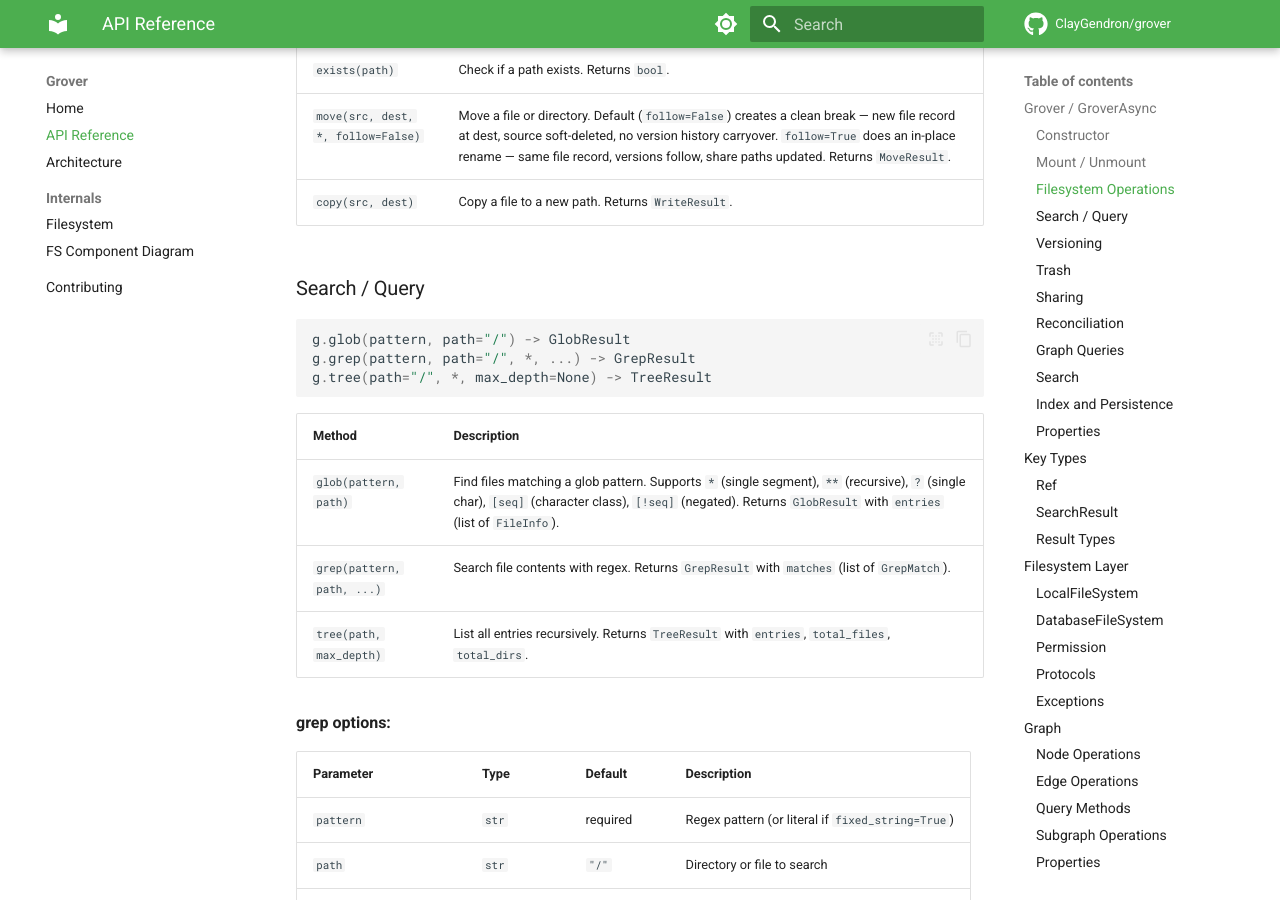
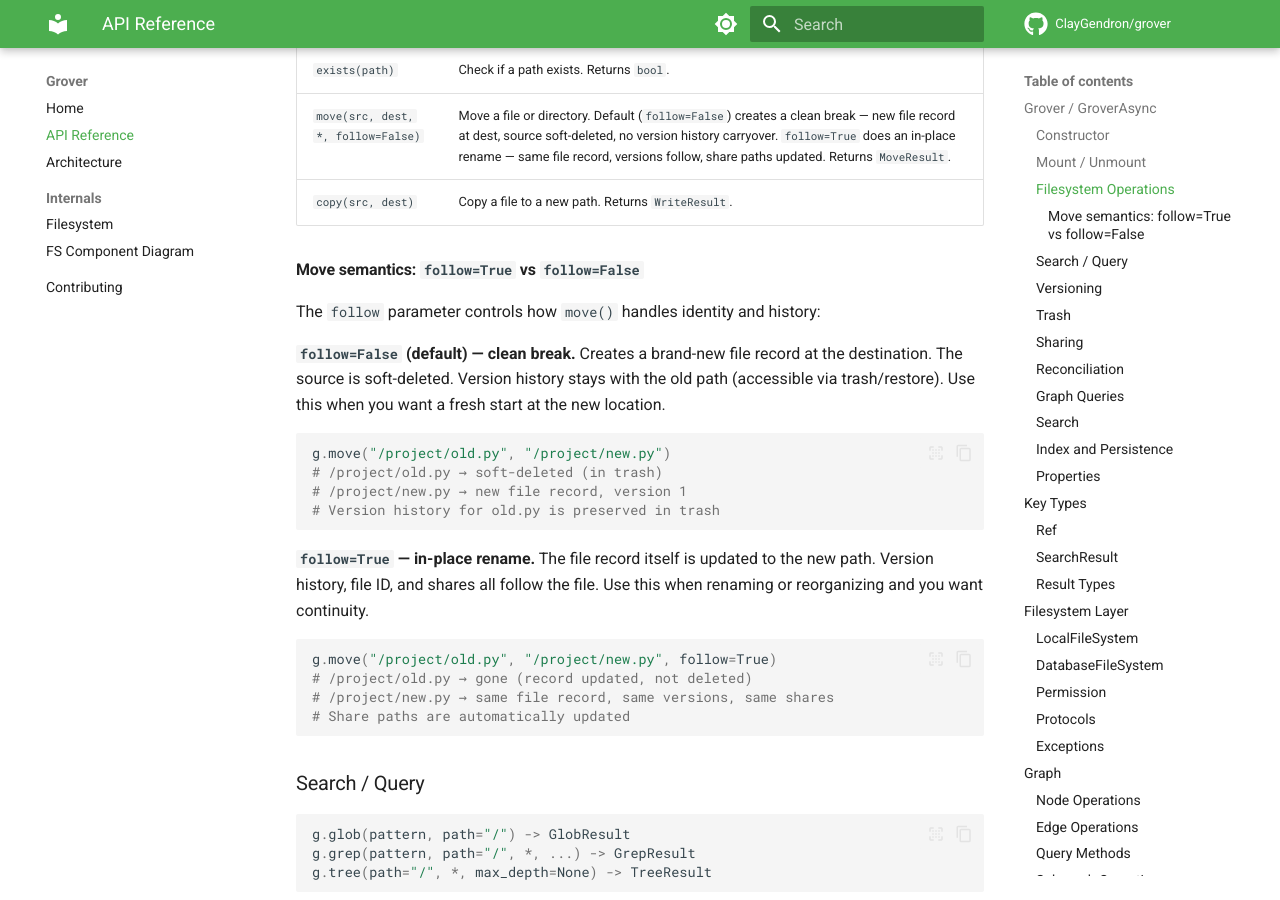
Before and after one commit to ClayGendron/grover, an MkDocs documentation site: the page built from docs/api.md, in a window 1280 px wide and 900 px high, scrolled down 2648 px. Built offline with MkDocs 1.6.1 and Material for MkDocs 9.7.7, drawn with Linux system fonts in a browser that asks for light colours; comment, search, counter and statistics services are not loaded; some of the changed text lies outside the part shown.

Commit message:
Document Result-type error handling pattern and move() follow semantics
- Add "Error handling" section to README explaining the Result-type pattern
- Add code example to api.md showing success/failure checking on Result types
- Add "Move semantics" subsection to api.md explaining follow=True (rename)
  vs follow=False (clean break) with concrete code examples

Co-Authored-By: Claude Opus 4.6 <noreply@anthropic.com>

````diff
--- a/docs/api.md
+++ b/docs/api.md
@@ -82,6 +82,28 @@ g.copy(src, dest, *, user_id=None) -> WriteResult
 | `exists(path)` | Check if a path exists. Returns `bool`. |
 | `move(src, dest, *, follow=False)` | Move a file or directory. Default (`follow=False`) creates a clean break — new file record at dest, source soft-deleted, no version history carryover. `follow=True` does an in-place rename — same file record, versions follow, share paths updated. Returns `MoveResult`. |
 | `copy(src, dest)` | Copy a file to a new path. Returns `WriteResult`. |
+
+#### Move semantics: `follow=True` vs `follow=False`
+
+The `follow` parameter controls how `move()` handles identity and history:
+
+**`follow=False` (default) — clean break.** Creates a brand-new file record at the destination. The source is soft-deleted. Version history stays with the old path (accessible via trash/restore). Use this when you want a fresh start at the new location.
+
+```python
+g.move("/project/old.py", "/project/new.py")
+# /project/old.py → soft-deleted (in trash)
+# /project/new.py → new file record, version 1
+# Version history for old.py is preserved in trash
+```
+
+**`follow=True` — in-place rename.** The file record itself is updated to the new path. Version history, file ID, and shares all follow the file. Use this when renaming or reorganizing and you want continuity.
+
+```python
+g.move("/project/old.py", "/project/new.py", follow=True)
+# /project/old.py → gone (record updated, not deleted)
+# /project/new.py → same file record, same versions, same shares
+# Share paths are automatically updated
+```
 
 ### Search / Query
 
@@ -288,7 +310,22 @@ from grover.fs import (
 )
 ```
 
-Every result has a `success: bool` and `message: str` field. Check `success` to determine if the operation succeeded.
+Every result has a `success: bool` and `message: str` field. Always check `success` before using other fields — this is the primary error handling pattern in Grover:
+
+```python
+result = g.read("/project/missing.py")
+if result.success:
+    print(result.content)       # safe to access
+else:
+    print(result.message)       # e.g., "File not found: /project/missing.py"
+    # result.content is None — don't use it
+
+result = g.write("/project/hello.py", "content")
+if result.success:
+    print(f"Version {result.version}, created={result.created}")
+```
+
+This design is intentional: agents running in loops should handle failures gracefully without try/except blocks. Operations never raise exceptions for expected failures (missing files, permission errors, etc.) — they return a result with `success=False` and a descriptive `message`.
 
 | Type | Key Fields |
 |------|------------|
````
Also changed, not shown: README.md (+14 -0 lines).
